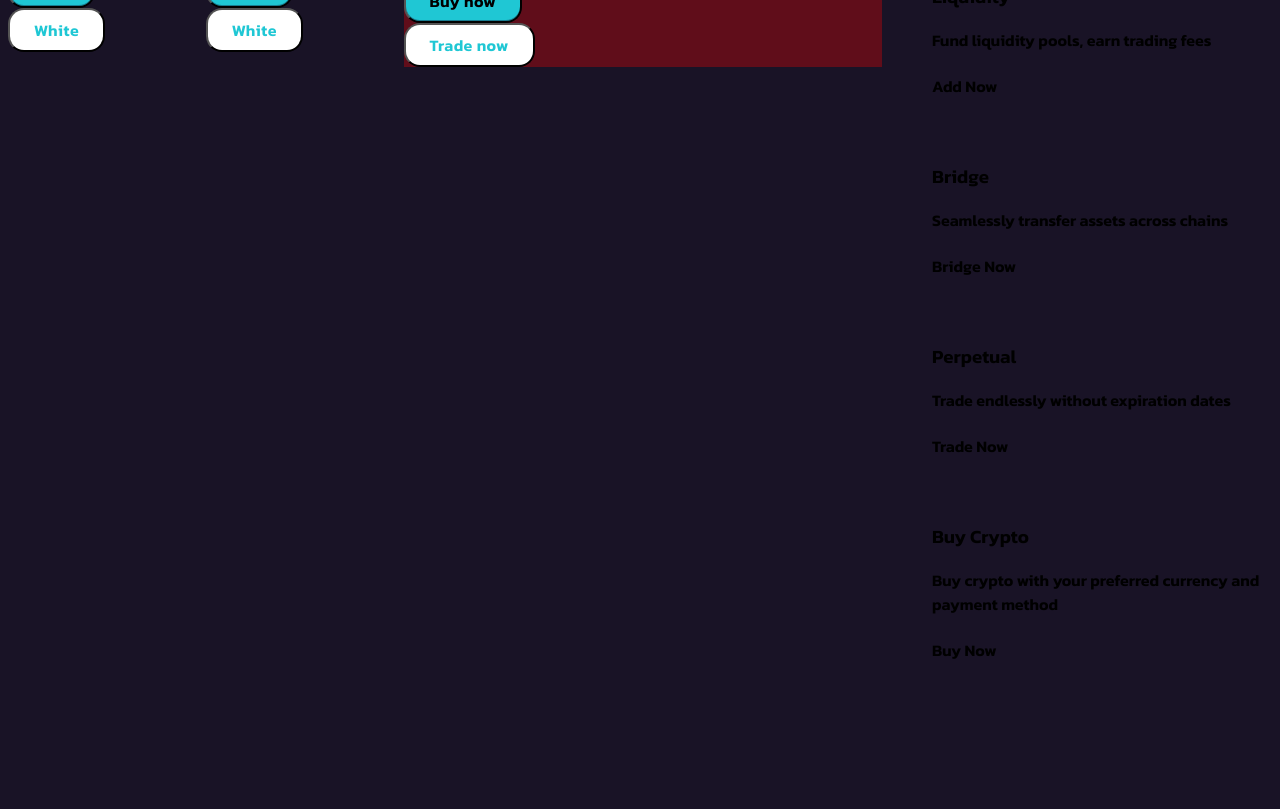
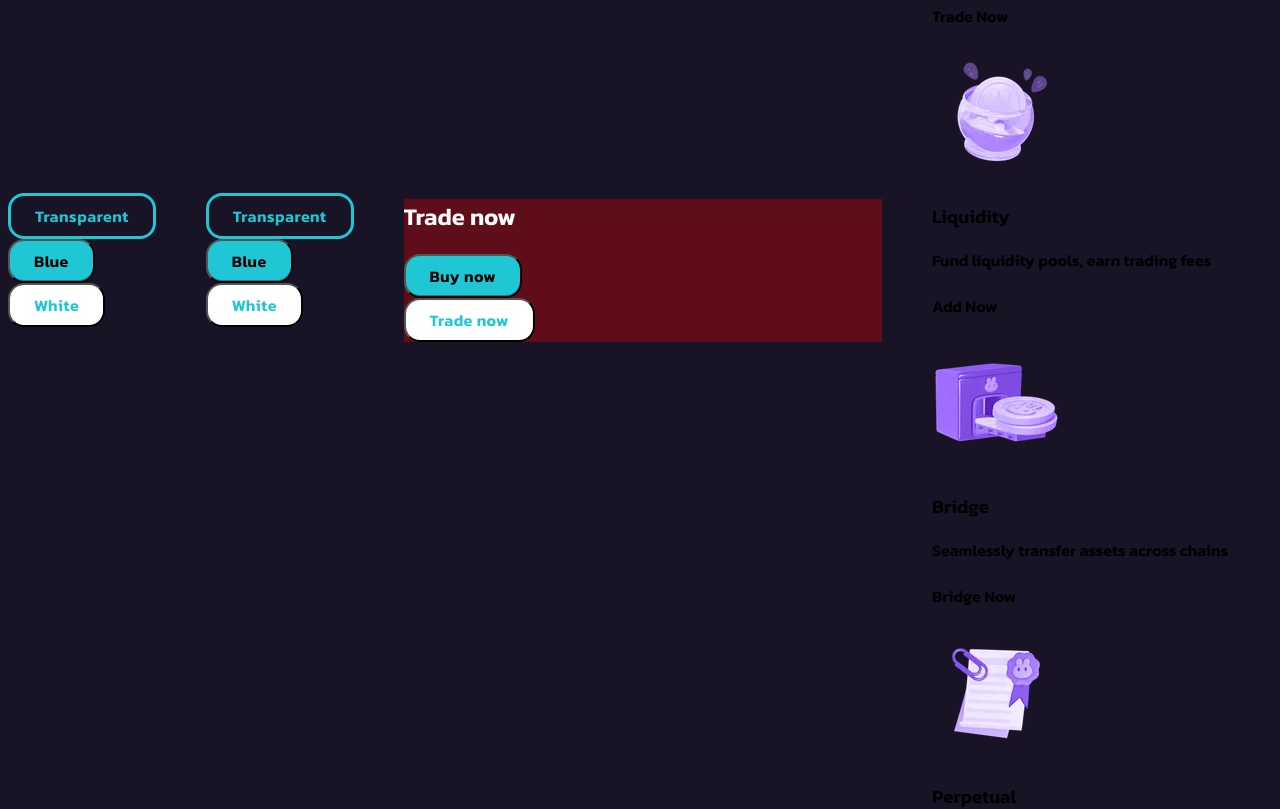
Before and after one commit to fs4-equipo1/pancake-swap, a React (Vite) app: page / in a window 1280 px wide. Shown: the part 720-1529 px from the top of the page. Before the commit the page ends 1411 px from the top, so only its background shows below. Built offline with nearby package versions, Linux system fonts and the light colour scheme.

Commit message:
eliminado archivo innecesario establecidos paths correctos a los recursos de imagenes

```diff
--- a/src/App.jsx
+++ b/src/App.jsx
@@ -36,7 +36,7 @@ function App() {
           <NewsSwiperCard text={card} key={index} />
         ))}
       </BaseSwiper> */}
-      <EcosystemCardsContainer path={"#"} titulo={"prueva"} cardData={EcosystemCardsData} objectId={1}/>
+      <EcosystemCardsContainer path={"./Assets/Images/trade-bunny.png"} titulo={"Trade"} cardData={EcosystemCardsData} objectId={1}/>
     </div>
   );
 }
--- a/src/EcosystemCard/EcosystemCardsData.ts
+++ b/src/EcosystemCard/EcosystemCardsData.ts
@@ -1,85 +1,85 @@
 
 export const EcosystemCardsData = [
     {id: 1,
-    imgsrc: "#",
+    imgsrc: "./Assets/Images/trade-swap-purple.png",
     title: "Trade",
     content: "Trade crypto instantly across multiple chains",
     button: "Trade Now"
     },
     {id: 1,
-    imgsrc: "#",
+    imgsrc: "./Assets/Images/trade-liquidity-purple.png",
     title: "Liquidity",
     content: "Fund liquidity pools, earn trading fees",
     button: "Add Now"
     },
     {id: 1,
-    imgsrc: "#",
+    imgsrc: "./Assets/Images/trade-bridge-purple.png",
     title: "Bridge",
     content: "Seamlessly transfer assets across chains",
     button: "Bridge Now"
     },
     {id: 1,
-    imgsrc: "#",
+    imgsrc: "./Assets/Images/trade-perpetual-purple.png",
     title: "Perpetual",
     content: "Trade endlessly without expiration dates",
     button: "Trade Now"
     },
     {id: 1,
-    imgsrc: "#",
+    imgsrc: "./Assets/Images/trade-buy-crypto-purple.png",
     title: "Buy Crypto",
     content: "Buy crypto with your preferred currency and payment method",
     button: "Buy Now"
     },
     {id: 2,
-    imgsrc: "#",
+    imgsrc: "./Assets/Images/earn-farm-purple.png",
     title: "Farm",
     content: "Stake LP tokens, harvest CAKE",
     button: "Stake Now"
     },
     {id: 2,
-    imgsrc: "#",
+    imgsrc: "./Assets/Images/earn-pools-purple.png",
     title: "Pools",
     content: "Stake CAKE, earn various rewards",
     button: "Stake Now"
     },
     {id: 2,
-    imgsrc: "#",
+    imgsrc: "./Assets/Images/earn-liquid-staking-purple.png",
     title: "Liquid Staking",
     content: "Earn rewards while retaining asset flexibility",
     button: "Add Now"
     },
     {id: 2,
-    imgsrc: "#",
+    imgsrc: "./Assets/Images/earn-simple-staking-purple.png",
     title: "Simple Staking",
     content: "Earn rewards hassle-free with single-sided staking",
     button: "Stake Now"
     },
     {id: 3,
-    imgsrc: "#",
+    imgsrc: "./Assets/Images/gamenft-prediction-purple.png",
     title: "Prediction",
     content: "Forecast token prices within minutes",
     button: "Try Now"
     },
     {id: 3,
-    imgsrc: "#",
+    imgsrc: "./Assets/Images/gamenft-pancake-protectors-purple.png",
     title: "Pancake Protectors",
     content: "Immersive PvP & PvE tower-defense GameFi",
     button: "Play Now"
     },
     {id: 3,
-    imgsrc: "#",
+    imgsrc: "./Assets/Images/gamenft-lottery-purple.png",
     title: "Lottery",
     content: "Enter for a chance to win CAKE prize pools",
     button: "Try Now"
     },
     {id: 3,
-    imgsrc: "#",
+    imgsrc: "./Assets/Images/gamenft-pottery-purple.png",
     title: "Pottery",
     content: "Stake CAKE, acquire pottery tickets, win prizes",
     button: "Try Now"
     },
     {id: 3,
-    imgsrc: "#",
+    imgsrc: "./Assets/Images/gamenft-nftmarketplace-purple.png",
     title: "NFT Marketplace",
     content: "Trade unique NFTs on BNB Chain",
     button: "Trade Now"
--- a/src/EcosystemCard/EcosystemData.jsx
+++ /dev/null
@@ -1 +0,0 @@
-export const trade = {}
```
